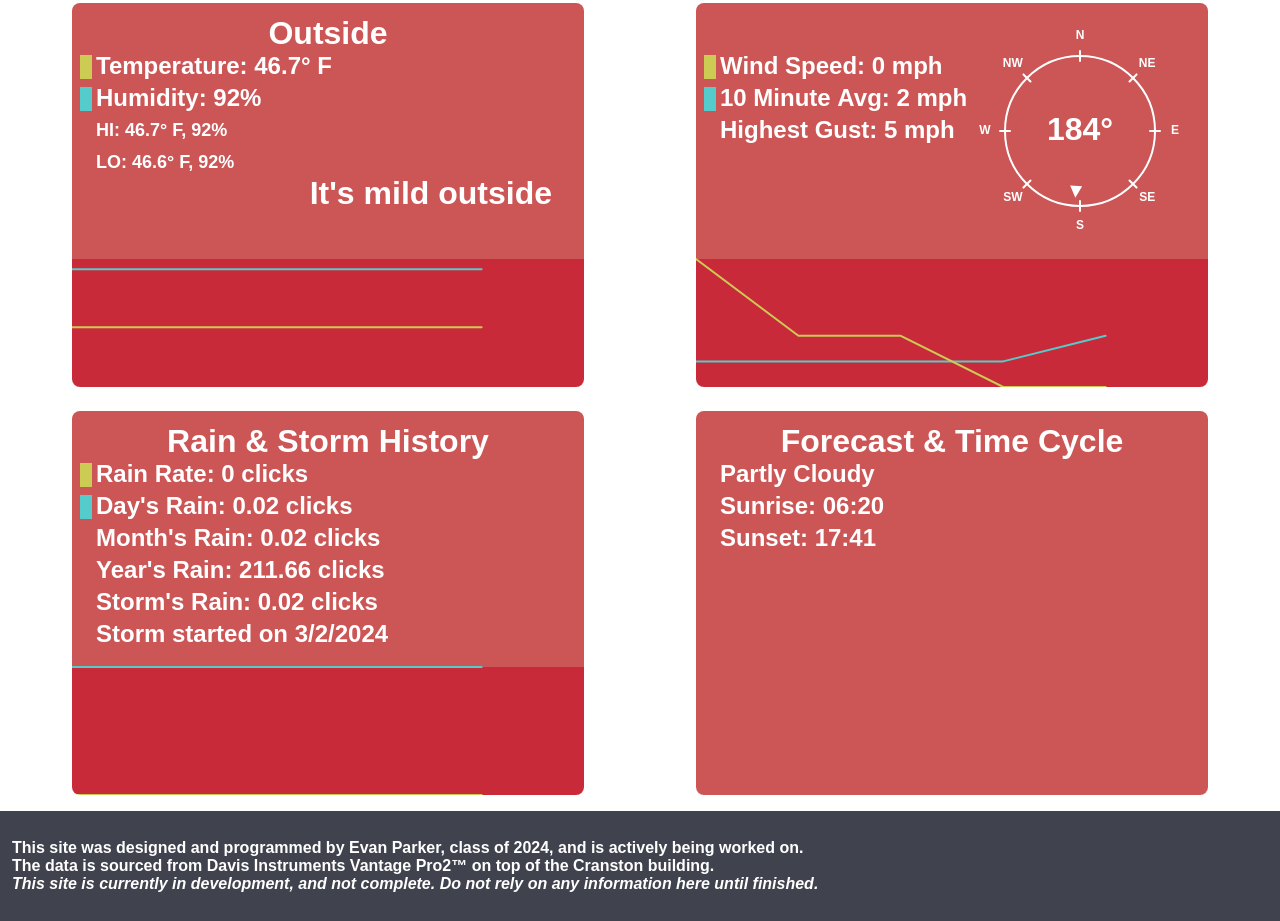
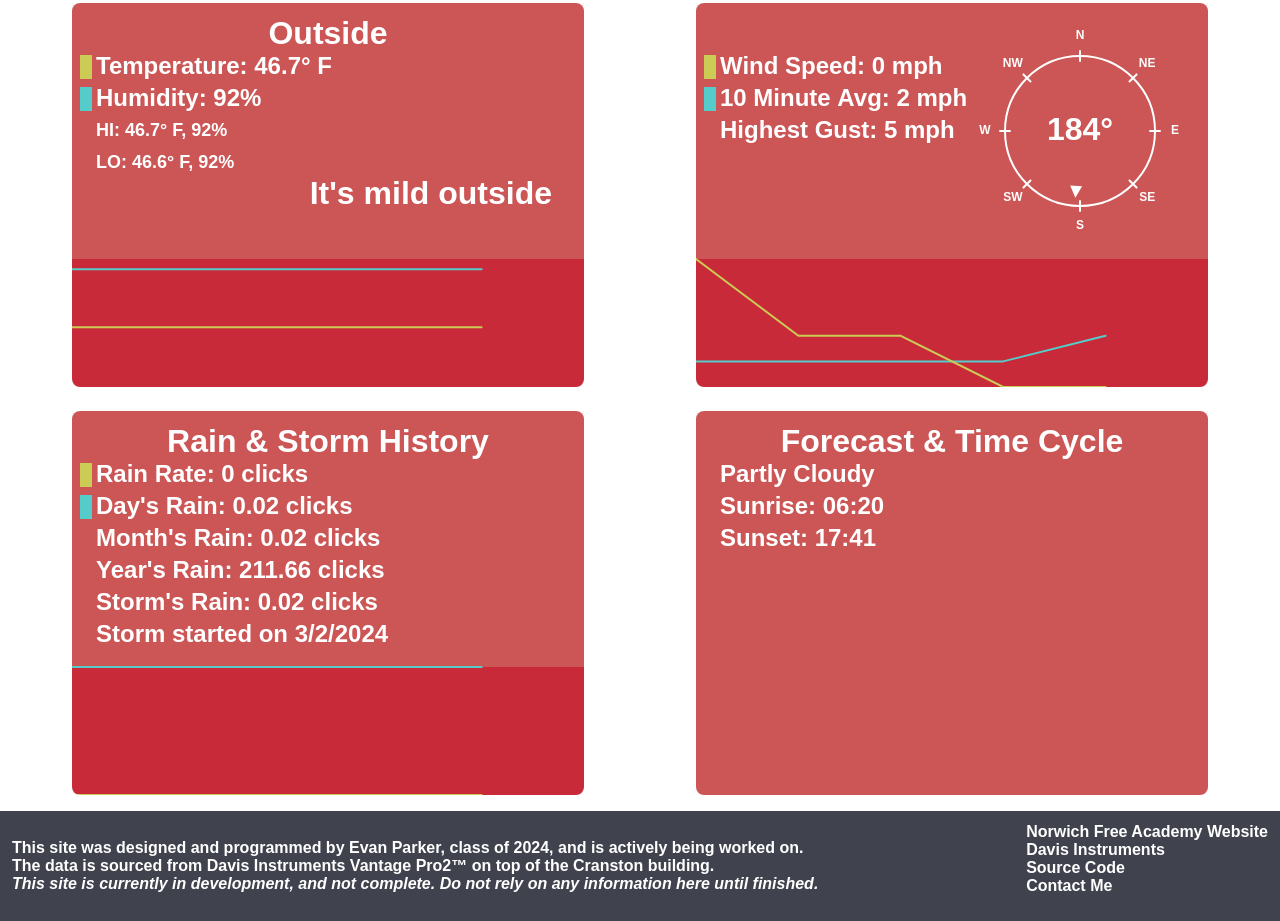
Before and after one commit to z46-dev/NFAWeatherApp, a website with bundled scripts: page public/index.html in a window 1280 px wide. Shown: the part 517-1438 px from the top of the page. Built offline with nearby package versions, Linux system fonts and the light colour scheme.

Commit message:
Refactor footer layout and add links

```diff
--- a/public/index.html
+++ b/public/index.html
@@ -41,12 +41,21 @@
     </div>
     <div id="canvasGrid"></div>
     <div id="footer">
-        <p>
-            This site was designed and programmed by Evan Parker, class of 2024, and is actively being worked on.<br />
-            The data is sourced from Davis Instruments Vantage Pro2&trade; on top of the Cranston building.<br />
-            <i>This site is currently in development, and not complete. Do not rely on any information here until
-                finished.</i>
-        </p>
+        <div id="text">
+            <p id="p1">
+                This site was designed and programmed by Evan Parker, class of 2024, and is actively being worked
+                on.<br />
+                The data is sourced from Davis Instruments Vantage Pro2&trade; on top of the Cranston building.<br />
+                <i>This site is currently in development, and not complete. Do not rely on any information here until
+                    finished.</i>
+            </p>
+        </div>
+        <div id="links">
+            <a href="https://www.nfaschool.org/">Norwich Free Academy Website</a> <br />
+            <a href="https://www.davisinstruments.com/">Davis Instruments</a> <br />
+            <a href="https://github.com/z46-dev/NFAWeatherApp/">Source Code</a> <br />
+            <a href="mailto:20240629@nfaschool.org">Contact Me</a>
+        </div>
     </div>
 </body>
 
--- a/public/main.css
+++ b/public/main.css
@@ -76,6 +76,23 @@ option {
     width: calc(100% - 3vmin);
     padding: 1.5vmin;
     font-size: 2vmin;
+
+    /* Make the block elements inline */
+    display: flex;
+    justify-content: space-between;
+}
+
+#footer div {
+    display: inline-block;
+}
+
+#footer div a {
+    color: var(--secondary);
+    text-decoration: none;
+}
+
+#footer div a:hover {
+    text-decoration: underline;
 }
 
 /* Additional Styles for smaller screens */
```
